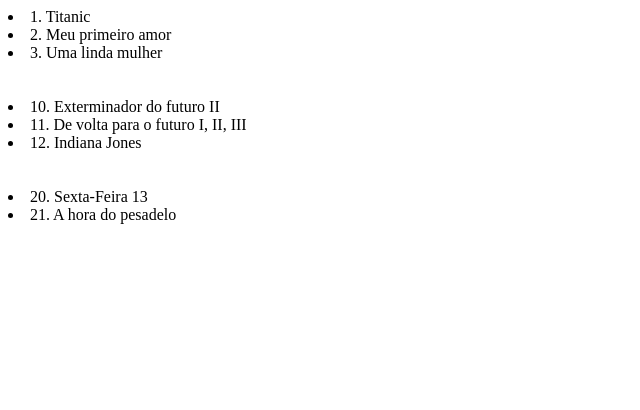
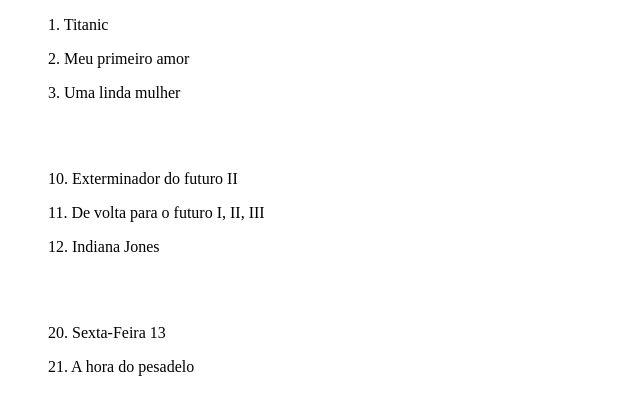
Before and after one commit to TamirisSatiko/Atividade-DevOps, a plain HTML site: page index.html in a window 1280 px wide. Shown: the whole page, without its empty margins (0-640 px from the left). Drawn offline with Linux system fonts and the light colour scheme.

Commit message:
Atualização

```diff
--- a/index.html
+++ b/index.html
@@ -6,16 +6,16 @@
 	<title>Lista de Exercícios</title>
 </head>
 <body>
-	<li>1. Titanic</li>
-	<li>2. Meu primeiro amor</li>
-	<li>3. Uma linda mulher</li><br>
+	<ol>1. Titanic</ol>
+	<ol>2. Meu primeiro amor</ol>
+	<ol>3. Uma linda mulher</ol><br>
 	<br>
-	<li>10. Exterminador do futuro II</li>
-	<li>11. De volta para o futuro I, II, III</li>
-	<li>12. Indiana Jones</li><br>
+	<ol>10. Exterminador do futuro II</ol>
+	<ol>11. De volta para o futuro I, II, III</ol>
+	<ol>12. Indiana Jones</ol><br>
 	<br>
-	<li>20. Sexta-Feira 13</li>
-	<li>21. A hora do pesadelo</li>
+	<ol>20. Sexta-Feira 13</ol>
+	<ol>21. A hora do pesadelo</ol>
 
 </body>
 </html>
```
